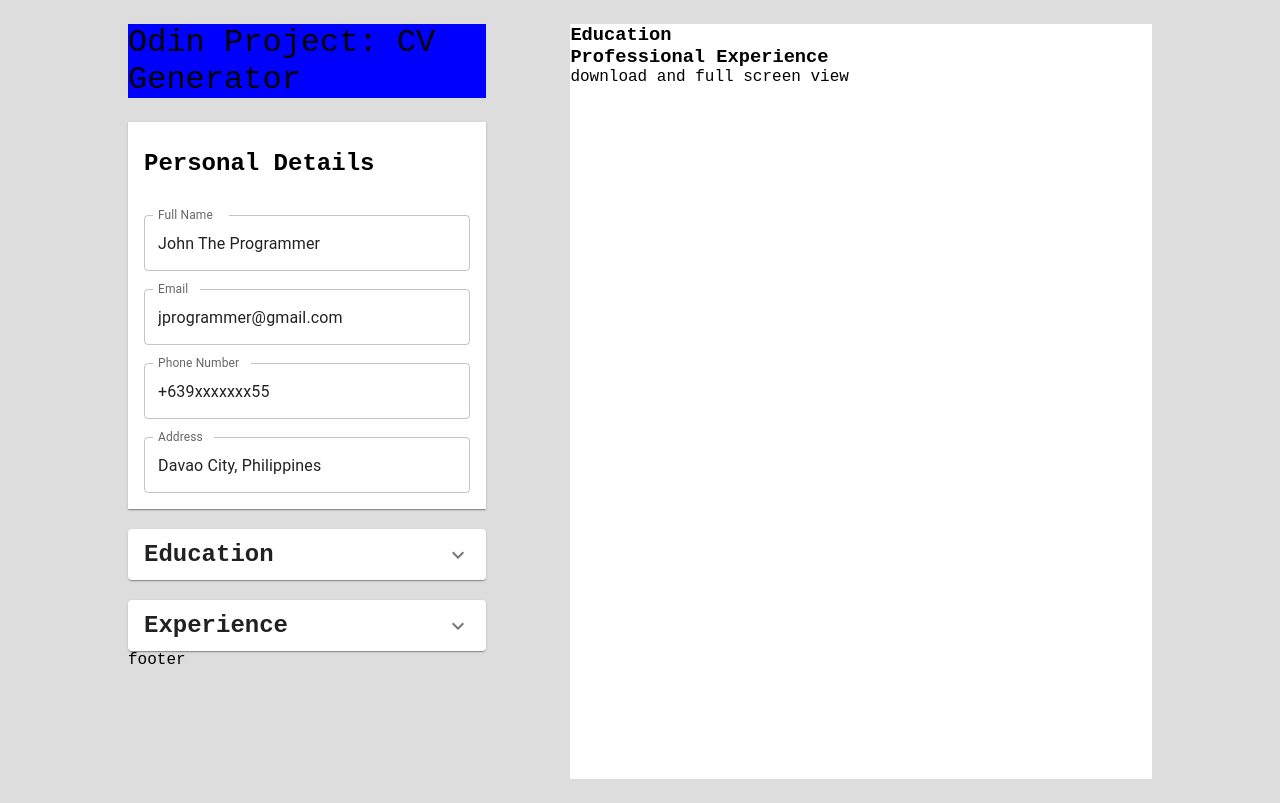
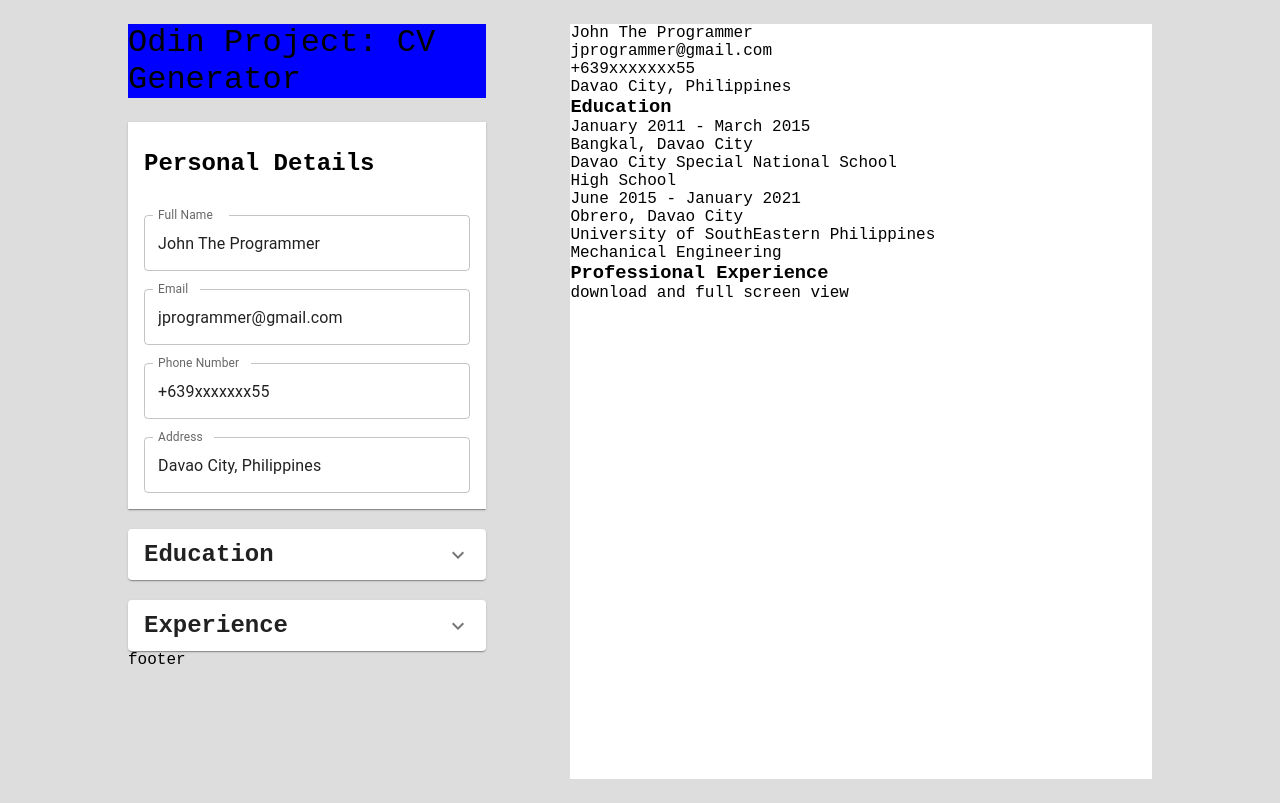
Before and after one commit to blueratdota/odin-cv-project, a React (Vite) app: page / in a window 1280 px wide. Built offline with nearby package versions, Linux system fonts and the light colour scheme.

Commit message:
second commit

```diff
--- a/package.json
+++ b/package.json
@@ -15,9 +15,11 @@
     "@mui/icons-material": "^5.15.15",
     "@mui/material": "^5.15.15",
     "@mui/styled-engine-sc": "^6.0.0-alpha.18",
+    "immer": "^10.1.1",
     "react": "^18.2.0",
     "react-dom": "^18.2.0",
-    "styled-components": "^6.1.8"
+    "styled-components": "^6.1.8",
+    "use-immer": "^0.9.0"
   },
   "devDependencies": {
     "@eslint/js": "^9.1.1",
--- a/src/App.jsx
+++ b/src/App.jsx
@@ -1,4 +1,5 @@
 import { useState } from "react";
+import { useImmer } from 'use-immer';
 
 import './styles/App.css'
 // import components here
@@ -6,25 +7,32 @@ import PersonalDetails from "./components/person-info/PersonalDetails";
 import EducationDetails from "./components/education-info/EducationDetails.jsx";
 import ExperienceDetails from "./components/experience-info/ExperienceDetails.jsx";
 import AccordionUsage from "./components/common/DropDownTemplate.jsx";
-import AccordionUsageReal from "./components/common/DropDown.jsx";
+// import AccordionUsageReal from "./components/common/DropDown.jsx";
 import ListDividers from "./components/common/Entries.jsx";
+//cv display exports
+import CVHeader from "./components/common/CV-header.jsx";
 // data
 import { EducationSample } from "./components/education-info/education-sample.js";
 import { ExperienceSample } from "./components/experience-info/experience-sample.js";
-const educData = EducationSample
+import { PersonSample } from "./components/person-info/personal-sample.js";
+import CVContent from "./components/common/CV-content.jsx";
 const expData = ExperienceSample
 // import uniqid
 // import example data
 
 
 function App() {
+    const [personData, setPersonData] = useImmer({ ...PersonSample })
+    const [educData, setEducData] = useImmer(EducationSample)
+
+    console.log(educData);
 
     return (
         <div className="app">
             <div className="edit-area">
                 <div className="header">Odin Project: CV Generator</div>
                 <div className="detail-container">
-                    <PersonalDetails />
+                    <PersonalDetails person={personData} changeData={setPersonData} />
 
                     <AccordionUsage title={'Education'} editForm={<EducationDetails />}>
                         <ListDividers data={educData} />
@@ -40,23 +48,8 @@ function App() {
             </div>
             <div className="preview-area">
                 <div className="cv-body">
-                    <div className="cv-header">
-                        <div className="cv-name"></div>
-                        <div className="cv-person-details">
-                            <div className="person-email"></div>
-                            <div className="person-number"></div>
-                            <div className="person-address"></div>
-                        </div>
-                    </div>
-                    <div className="cv-content">
-                        <div className="cv-education">
-                            <h3>Education</h3>
-                        </div>
-
-                        <div className="cv-experience">
-                            <h3>Professional Experience</h3>
-                        </div>
-                    </div>
+                    <CVHeader person={personData} />
+                    <CVContent education={educData} />
                 </div>
                 <div>download and full screen view</div>
             </div>
--- /dev/null
+++ b/src/components/common/CV-content.jsx
@@ -0,0 +1,28 @@
+export default function CVContent({ education }) {
+    return (
+        <div className="cv-content">
+            <div className="cv-education">
+                <h3>Education</h3>
+                {education.map((entry, index) => {
+                    return (
+                        <div key={index}>
+                            <div>
+                                <div>{entry.startDate} - {entry.endDate}</div>
+                                <div>{entry.location}</div>
+                            </div>
+                            <div>
+                                <div>{entry.name}</div>
+                                <div>{entry.degree}</div>
+                            </div>
+                        </div>
+
+                    )
+                })}
+            </div>
+
+            <div className="cv-experience">
+                <h3>Professional Experience</h3>
+            </div>
+        </div>
+    )
+}
--- /dev/null
+++ b/src/components/common/CV-header.jsx
@@ -0,0 +1,12 @@
+export default function CVHeader({ person }) {
+    return (
+        <div className="cv-header">
+            <div className="cv-name">{person.name}</div>
+            <div className="cv-person-details">
+                <div className="person-email">{person.email}</div>
+                <div className="person-number">{person.phoneNumber}</div>
+                <div className="person-address">{person.address}</div>
+            </div>
+        </div>
+    )
+}
--- a/src/components/common/Entries.jsx
+++ b/src/components/common/Entries.jsx
@@ -41,9 +41,9 @@ export default function ListDividers({ data }) {
 
                     return (
                         <>
-                            <ListItem >
+                            <ListItem key={index}  >
                                 <ListItemText primary={x.name}></ListItemText>
-                                <div onClick={() => handleChangeIcon()}>{
+                                <div onClick={() => handleChangeIcon()} >{
                                     icon == 'visible' ? <VisibilityIcon /> : <VisibilityOffIcon />}</div>
 
                             </ListItem >
--- a/src/components/common/InputField.jsx
+++ b/src/components/common/InputField.jsx
@@ -6,7 +6,8 @@ export default function BasicTextFields({
     label,
     required,
     className,
-    defaultValue
+    defaultValue,
+    onChange
 }) {
     return (
         <Box
@@ -16,7 +17,7 @@ export default function BasicTextFields({
             noValidate
             autoComplete="off"
         >
-            <TextField fullWidth label={label} variant="outlined" defaultValue={defaultValue} />
+            <TextField fullWidth label={label} variant="outlined" defaultValue={defaultValue} onChange={onChange} />
 
 
 
--- a/src/components/education-info/education-sample.js
+++ b/src/components/education-info/education-sample.js
@@ -1,9 +1,17 @@
 const EducationSample = [
     {
-        name: 'Davao City Special School', degree: 'High School', startDate: 'January 2011', endDate: 'March 2015', location: 'Bangkal, Davao City'
+        name: 'Davao City Special National School',
+        degree: 'High School',
+        startDate: 'January 2011',
+        endDate: 'March 2015',
+        location: 'Bangkal, Davao City'
     },
     {
-        name: 'University of SouthEastern Philippines', degree: 'Mechanical Engineering', startDate: 'June 2015', endDate: 'January 2021', location: 'Obrero, Davao City'
+        name: 'University of SouthEastern Philippines',
+        degree: 'Mechanical Engineering',
+        startDate: 'June 2015',
+        endDate: 'January 2021',
+        location: 'Obrero, Davao City'
     },
 ]
 
--- a/src/components/person-info/PersonalDetails.jsx
+++ b/src/components/person-info/PersonalDetails.jsx
@@ -1,15 +1,33 @@
 import BasicTextFields from '../common/InputField.jsx'
 import '../../styles/PersonalDetails.css'
-import { PersonSample } from './personal-sample.js'
 
-export default function PersonalDetails() {
+export default function PersonalDetails({ person, changeData }) {
+
+    function handleNameChange(e) {
+        // console.log(e.target.value);
+        changeData(data => { data.name = e.target.value })
+    }
+
+    function handleEmailChange(e) {
+        changeData(data => { data.email = e.target.value })
+    }
+
+    function handlePhoneNumberChange(e) {
+        changeData(data => { data.phoneNumber = e.target.value })
+    }
+
+    function handleAddressChange(e) {
+        changeData(data => { data.address = e.target.value })
+    }
+
     return (
+
         <div className='personal-details'>
             <h2 className='component-header'>Personal Details</h2>
-            <BasicTextFields label={'Full Name'} defaultValue={PersonSample.name} />
-            <BasicTextFields label={'Email'} defaultValue={PersonSample.email} />
-            <BasicTextFields label={'Phone Number'} defaultValue={PersonSample.phoneNumber} />
-            <BasicTextFields label={'Address'} defaultValue={PersonSample.address} />
+            <BasicTextFields label={'Full Name'} defaultValue={person.name} onChange={handleNameChange} />
+            <BasicTextFields label={'Email'} defaultValue={person.email} onChange={handleEmailChange} />
+            <BasicTextFields label={'Phone Number'} defaultValue={person.phoneNumber} onChange={handlePhoneNumberChange} />
+            <BasicTextFields label={'Address'} defaultValue={person.address} onChange={handleAddressChange} />
         </div>
 
 
```
Also changed, not shown: 1 other file (tests, documents, lock files or other folders).
